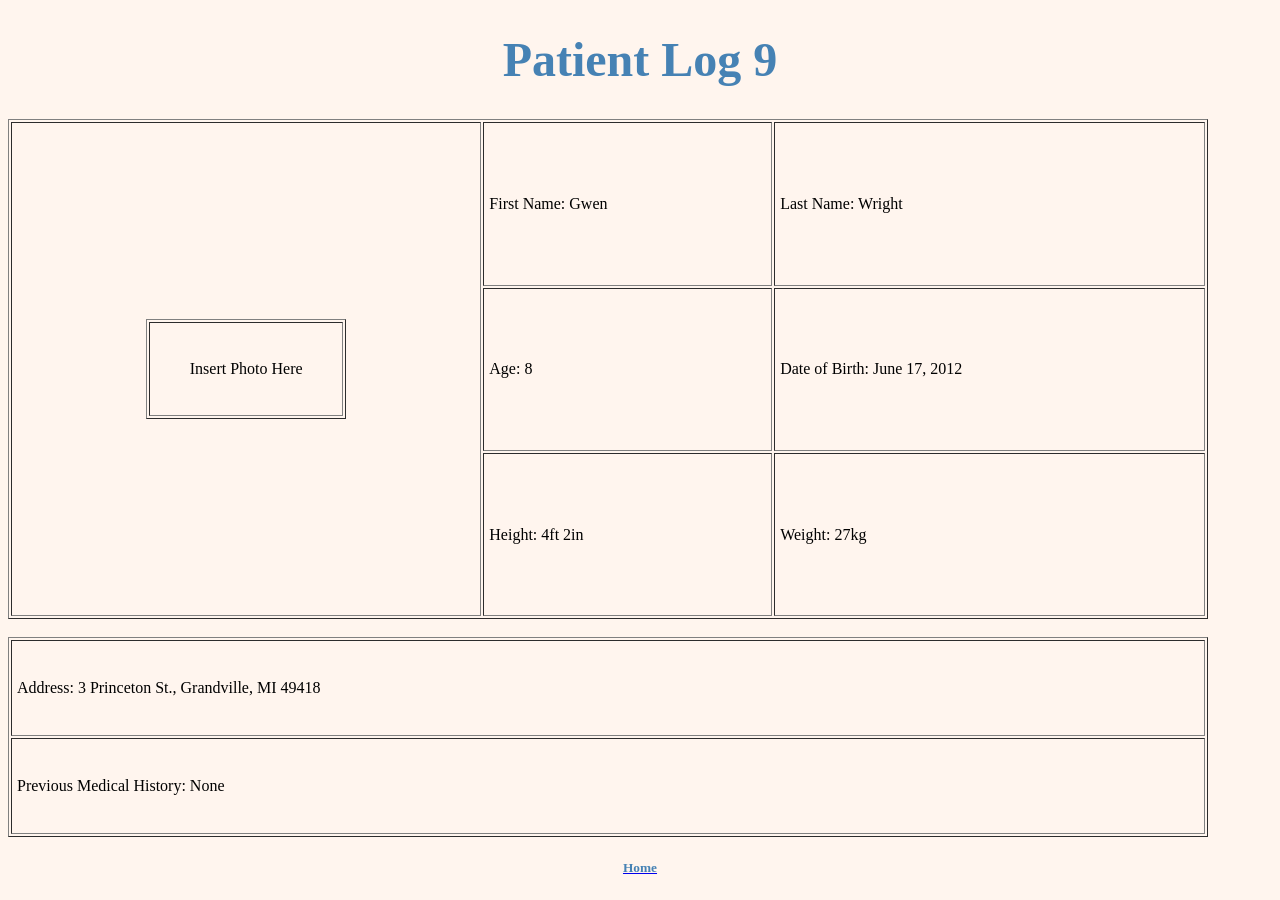
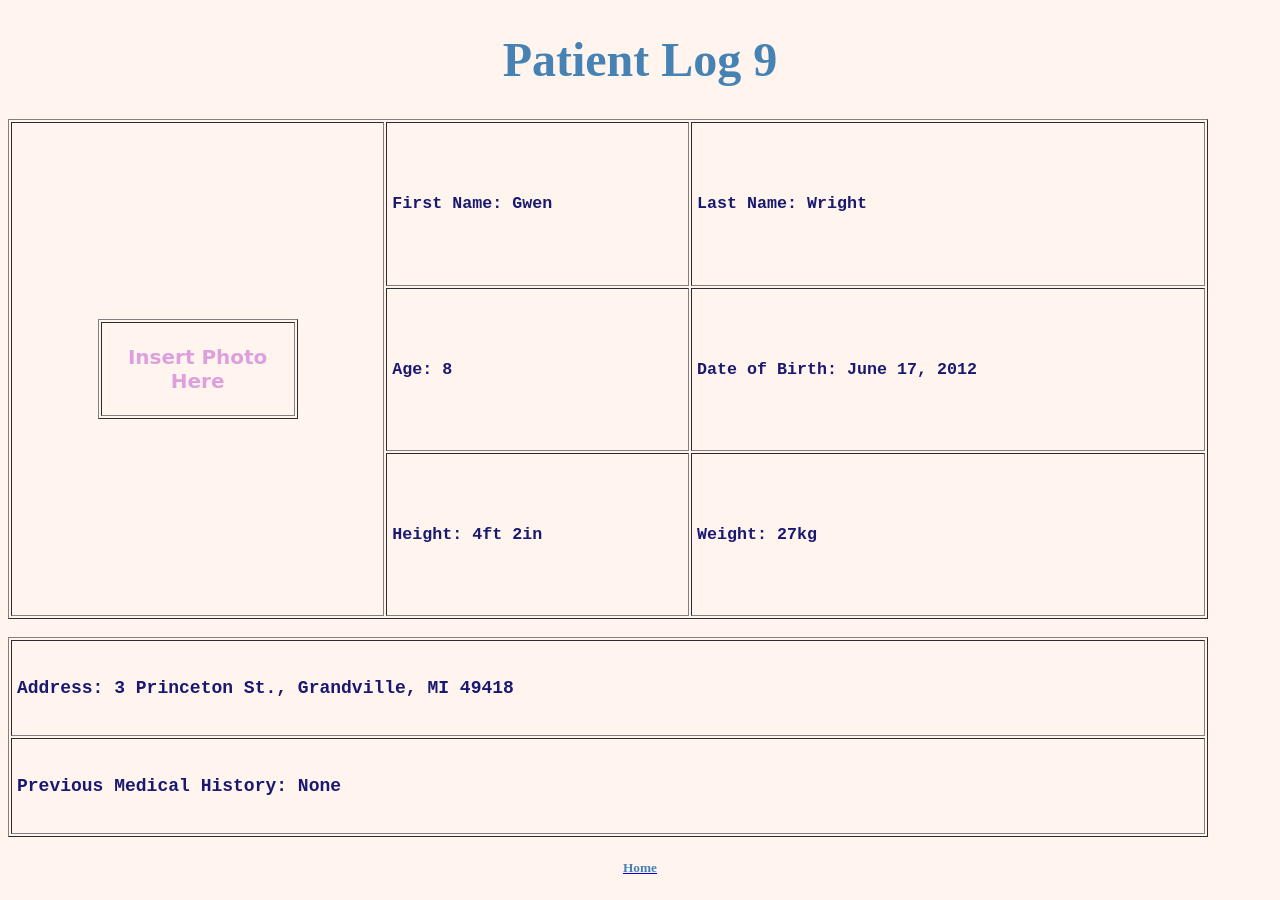
Before and after one commit to Sugarbug1211/Sugarbug1211.github.io, a Jekyll site: the page Patient Log/patient log 9.html, which Jekyll copies as it is, in a window 1280 px wide. Built offline with Jekyll 4.4.1, drawn with Linux system fonts in a browser that asks for light colours.

Commit message:
Update patient log 9.html

```diff
--- a/Patient Log/patient log 9.html
+++ b/Patient Log/patient log 9.html
@@ -14,19 +14,19 @@
                 <tr>
                     <td rowspan="3">
                         <center><table border = "1" width = "200" height = "100" cellpadding = "5" >
-                            <td><center>Insert Photo Here</center></td>
+                            <td><h2><center>Insert Photo Here</center></h2></td>
                         </table></center>
                     </td>
-                    <td>First Name: Gwen</td>
-                    <td>Last Name: Wright</td>
+                    <td><h3>First Name: Gwen</h3></td>
+                    <td><h3>Last Name: Wright</h3></td>
                 </tr>
                 <tr>
-                    <td>Age: 8</td>
-                    <td>Date of Birth: June 17, 2012</td>
+                    <td><h3>Age: 8</h3></td>
+                    <td><h3>Date of Birth: June 17, 2012</h3></td>
                 </tr>
                 <tr>
-                    <td>Height: 4ft 2in</td>
-                    <td>Weight: 27kg</td>
+                    <td><h3>Height: 4ft 2in</h3></td>
+                    <td><h3>Weight: 27kg</h3></td>
                 </tr>
             </table>
 
@@ -34,10 +34,10 @@
 
         <table border = "1" width = "1200" height = "200" cellpadding = "5" >
             <tr>
-                <td>Address: 3 Princeton St., Grandville, MI 49418</td>
+                <td><h4>Address: 3 Princeton St., Grandville, MI 49418</h4></td>
             </tr>
             <tr>
-                <td rowspan="2">Previous Medical History: None</td>
+                <td rowspan="2"><h4>Previous Medical History: None</h4></td>
             </tr>
         </table>
 
```
